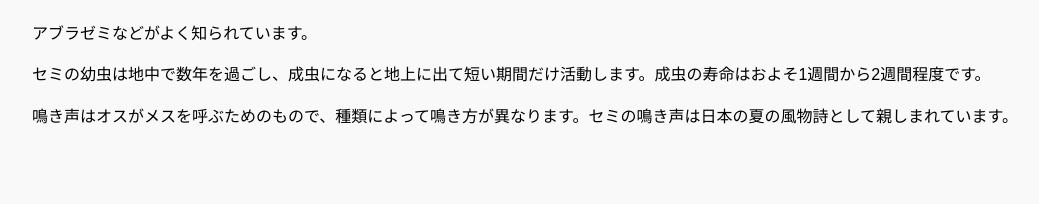
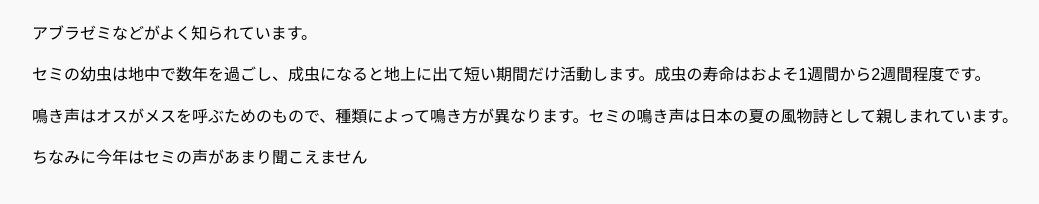
Before and after one commit to kosei1025/hello-world, a website: page public/index.html in a window 1280 px wide. Shown: the part 362-566 px from the top of the page, without its empty margins (8-1047 px from the left). Drawn offline with Linux system fonts and the light colour scheme.

Commit message:
Update index.html

```diff
--- a/public/index.html
+++ b/public/index.html
@@ -26,5 +26,6 @@
   <p>アブラゼミなどがよく知られています。</p>
   <p>セミの幼虫は地中で数年を過ごし、成虫になると地上に出て短い期間だけ活動します。成虫の寿命はおよそ1週間から2週間程度です。</p>
   <p>鳴き声はオスがメスを呼ぶためのもので、種類によって鳴き方が異なります。セミの鳴き声は日本の夏の風物詩として親しまれています。</p>
+   <p>ちなみに今年はセミの声があまり聞こえません</p>
 </body>
 </html>
```
